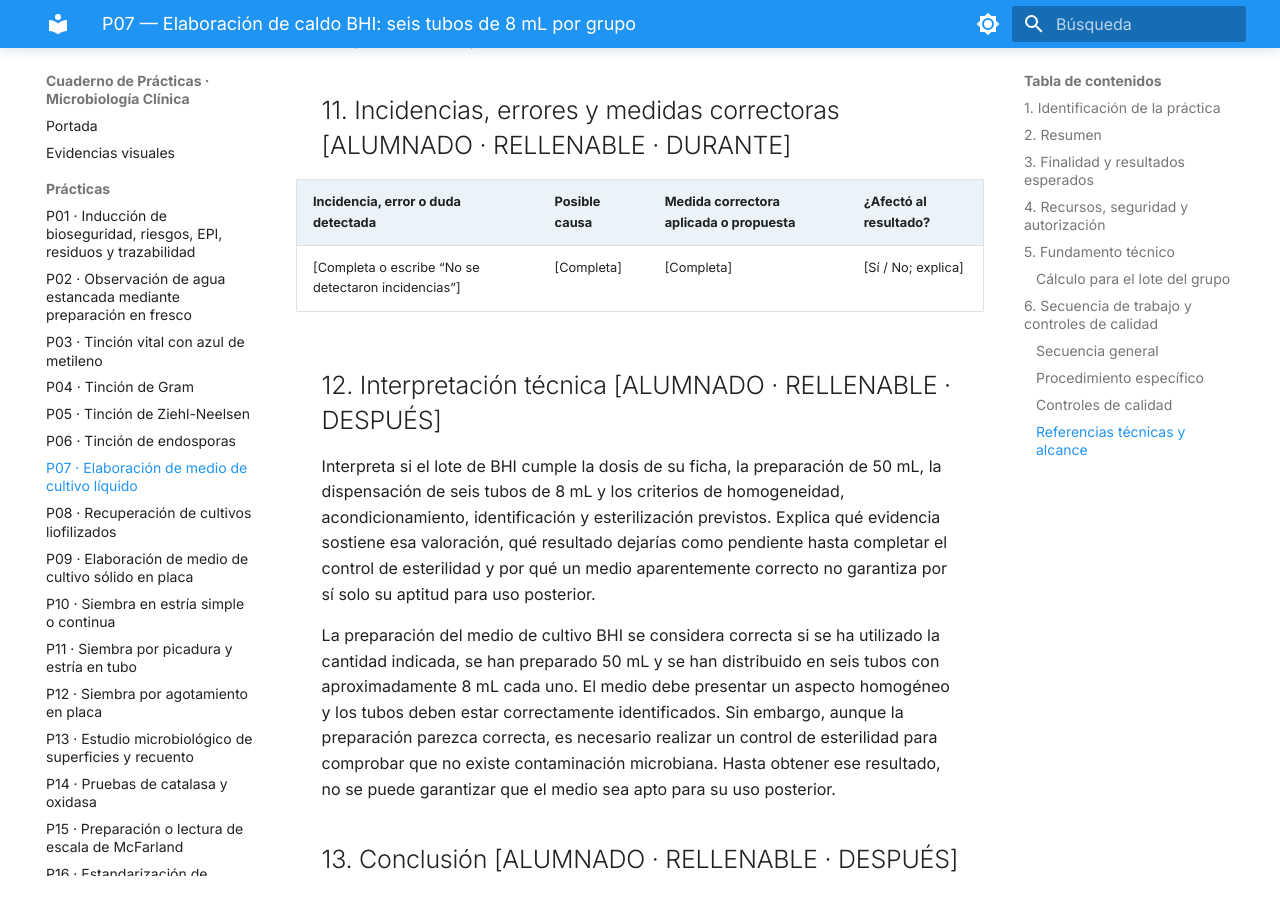
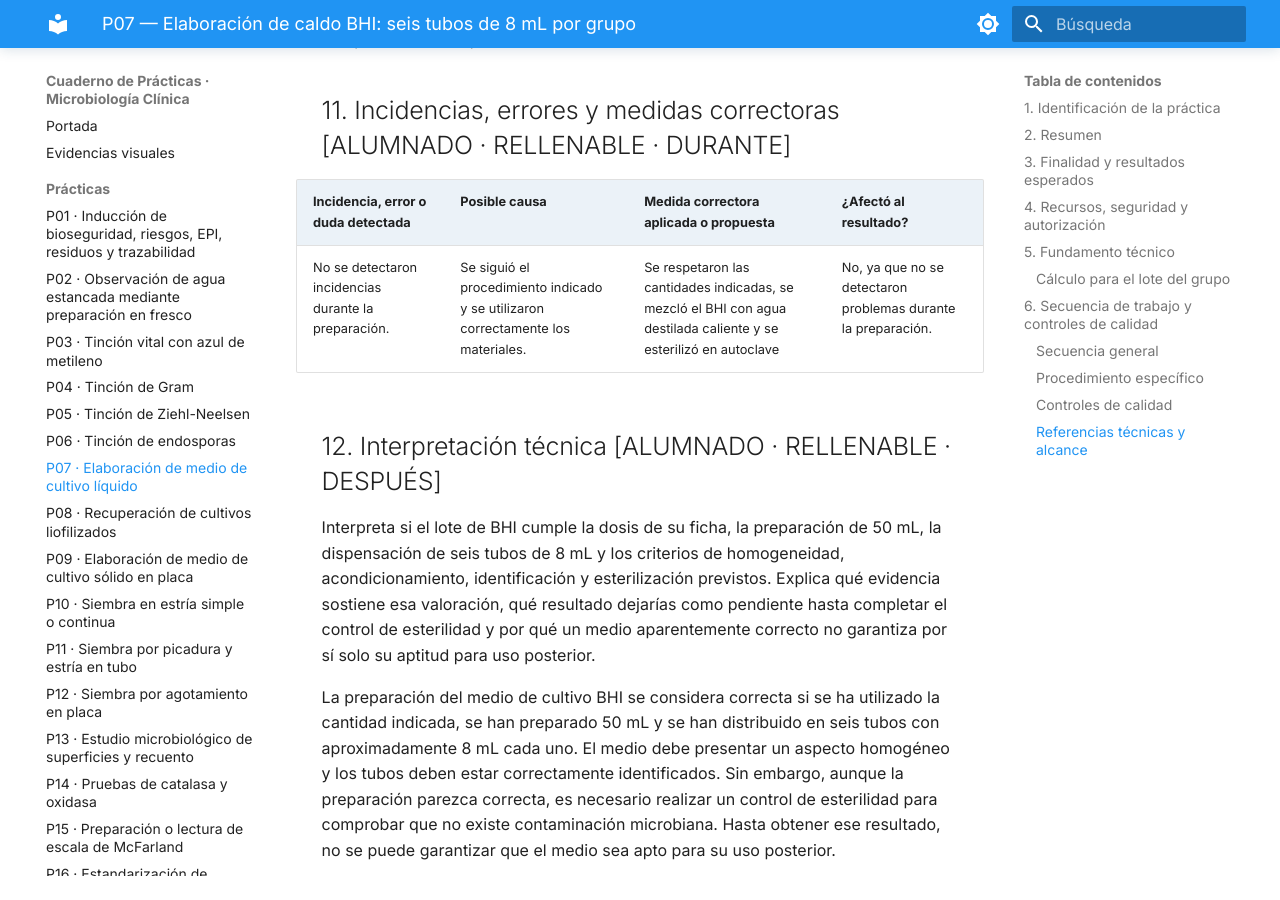
Before and after one commit to aseguror01-source/Cuaderno-Microbiolog-a--Ariadna-Seguro, an MkDocs documentation site: the page built from docs/practicas/P07_Medio_liquido.md, in a window 1280 px wide and 900 px high, scrolled down 14140 px. Built offline with MkDocs 1.6.1 and Material for MkDocs 9.7.7, drawn with Linux system fonts in a browser that asks for light colours.

Commit message:
Update P07_Medio_liquido.md act

```diff
--- a/docs/practicas/P07_Medio_liquido.md
+++ b/docs/practicas/P07_Medio_liquido.md
@@ -218,7 +218,7 @@ Puedes añadir hasta tres evidencias más si son pertinentes; no fabriques imág
 
 | Incidencia, error o duda detectada | Posible causa | Medida correctora aplicada o propuesta | ¿Afectó al resultado? |
 |---|---|---|---|
-| [Completa o escribe “No se detectaron incidencias”] | [Completa] | [Completa] | [Sí / No; explica] |
+| No se detectaron incidencias durante la preparación. | Se siguió el procedimiento indicado y se utilizaron correctamente los materiales. | Se respetaron las cantidades indicadas, se mezcló el BHI con agua destilada caliente y se esterilizó en autoclave | No, ya que no se detectaron problemas durante la preparación. |
 
 ## 12. Interpretación técnica [ALUMNADO · RELLENABLE · DESPUÉS]
 
```
